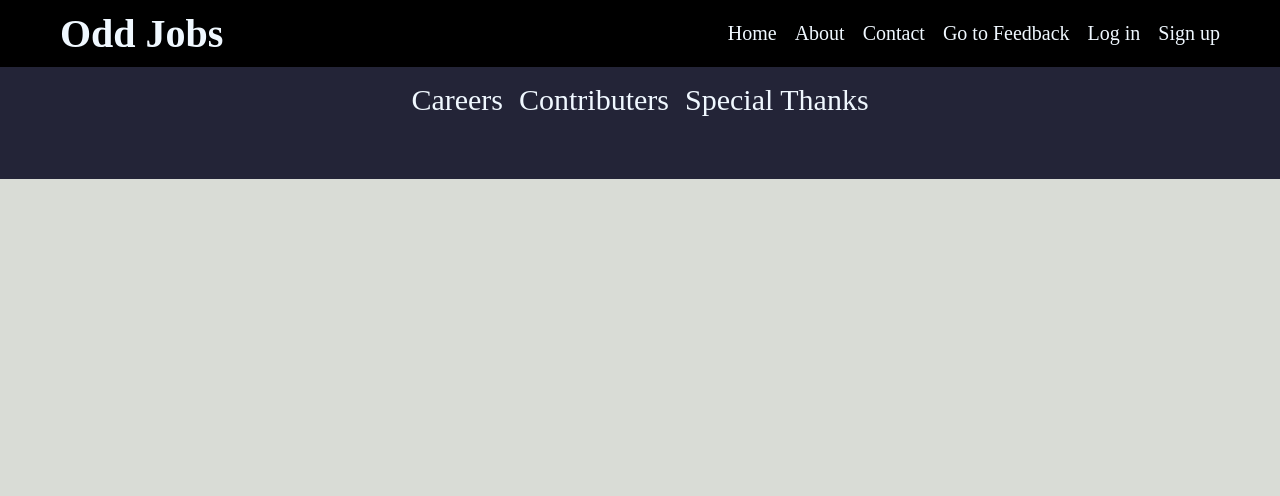
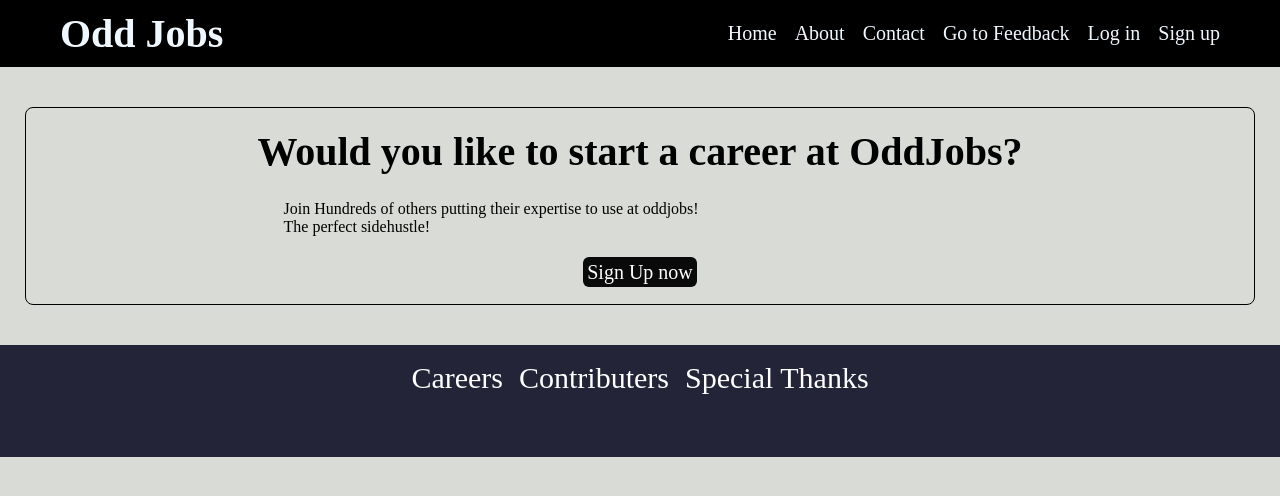
Before and after one commit to JacobRubino/OddJobs, a React (Create React App) app in the folder client/: page /careers in a window 1280 px wide. Shown: the top 496 px of the page. Built offline with nearby package versions, Linux system fonts and the light colour scheme.

Commit message:
query bug fix, careers page, workerlist style

```diff
--- a/client/src/App.js
+++ b/client/src/App.js
@@ -17,6 +17,7 @@ import AboutMe from './pages/Aboutme'
 import Contact from './pages/Contact'
 import WorkersResults from './pages/WorkersResults';
 import './App';
+import Careers from './pages/careers';
 
 const httpLink = createHttpLink({
   uri: '/graphql'
@@ -52,6 +53,7 @@ const App = () => {
               <Route path="/about" element={<AboutMe />} />
               <Route path="/contact" element={<Contact />} />
               <Route path="/workers-results" element={<WorkersResults />} />
+              <Route path="/careers" element={<Careers />} />
             </Routes>
           </div>
           <Footer />
--- a/client/src/pages/Footer.js
+++ b/client/src/pages/Footer.js
@@ -1,18 +1,25 @@
 import React from 'react';
 import './footer.css'
+import { Link } from 'react-router-dom'
 
 const Footer = () => {
   return (
     <div className='footerContainer'>
       <div className='footerElements'>
         <div className='footerContent'>
-          Careers
+          <Link to={'/careers'}>
+            Careers
+          </Link>
         </div>
         <div className='footerContent'>
-          Contributers
+          <Link to={'/contributors'}>
+            Contributers
+          </Link>
         </div>
         <div className='footerContent'>
-          Special Thanks
+          <Link to={'/specialthanks'}>
+            Special Thanks
+          </Link>
         </div>
       </div>
     </div>
--- a/client/src/pages/Workerlist.js
+++ b/client/src/pages/Workerlist.js
@@ -2,6 +2,7 @@ import React from 'react';
 import { Card } from 'react-bootstrap';
 import { useQuery } from '@apollo/client';
 import { GET_WORKERS } from '../utils/queries';
+import './workerlist.css'
 
 const WorkerList = ({ state }) => {
   const { loading, error, data: workerData } = useQuery(GET_WORKERS, {
@@ -16,15 +17,17 @@ const WorkerList = ({ state }) => {
   return (
     <div>
       {workers.map((worker) => (
-        <Card key={worker._id}>
-          <h1>{worker.name}</h1>
-          <p>Works as a: {worker.skills}</p>
-          <h2>About {worker.name}</h2>
-          <p>Lives in: {worker.state}</p>
-          <p>Rate per hour: {worker.rate}</p>
-          <p>Email: {worker.email}</p>
-          <p>Phone: {worker.phone}</p>
+        <Card className='workerCard' key={worker._id}>
 
+          <div className='textContainer'>
+            <h1 className='headerheadText'>{worker.name}</h1>
+            <p>Works as a: {worker.skills}</p>
+            <h3 className='subheaderText'>About {worker.name}</h3>
+            <p>Lives in: {worker.state}</p>
+            <p>Rate per hour: {worker.rate}</p>
+            <p>Email: {worker.email}</p>
+            <p>Phone: {worker.phone}</p>
+          </div>
         </Card>
       ))}
     </div>
--- /dev/null
+++ b/client/src/pages/careers.css
@@ -0,0 +1,24 @@
+.containercareer {
+  display : block;
+  margin: 40px 25px;
+  border: 1px solid #000;
+  border-radius: 8px;
+  padding: 20px 20px;
+  text-align: center;
+}
+.btn-signup {
+  background-color: rgb(10, 10, 10);
+  padding: 4px;
+  color: black !important;
+  border-radius: 6px;
+}
+
+.careerheadText {
+  margin-bottom: 50px;
+}
+.descriptionCareer {
+  margin: 25px 20%;
+  width: 60%;
+  /* padding-top: 20px;
+  padding-bottom: 20px; */
+}
--- /dev/null
+++ b/client/src/pages/careers.js
@@ -0,0 +1,24 @@
+import react from 'react';
+import { Link } from 'react-router-dom';
+import './careers.css'
+
+const Careers = () => {
+  return (
+    <div className="containercareer">
+      <h1 classname='careerheadText'>
+        Would you like to start a career at OddJobs?
+      </h1>
+      <div className='descriptionCareer'>
+        <p>Join Hundreds of others putting their expertise to use at oddjobs!</p>
+        <p>The perfect sidehustle!</p>
+      </div>
+      <btn className="btn-signup">
+      <Link to={'/signup'}>
+        Sign Up now
+        </Link>
+        </btn>
+    </div>
+  )
+}
+
+export default Careers
--- /dev/null
+++ b/client/src/pages/workerlist.css
@@ -0,0 +1,21 @@
+.workerCard {
+  margin: 20px 15%;
+  border: 1px solid #000;
+  border-radius: 2ch;
+  padding: 20px 20px;
+  box-shadow: 0 8px 12px 0 rgba(0, 0, 0, 0.62);
+  display: flex;
+}
+.headerheadText {
+  padding: 5px 0px;
+}
+.subheaderText {
+  padding-top: 5px;
+  text-decoration: underline;
+  padding-bottom: 5px;
+}
+
+
+.textContainer {
+ color: black;
+}
```
Also changed, not shown: client/src/pages/workerresults.css (added).
